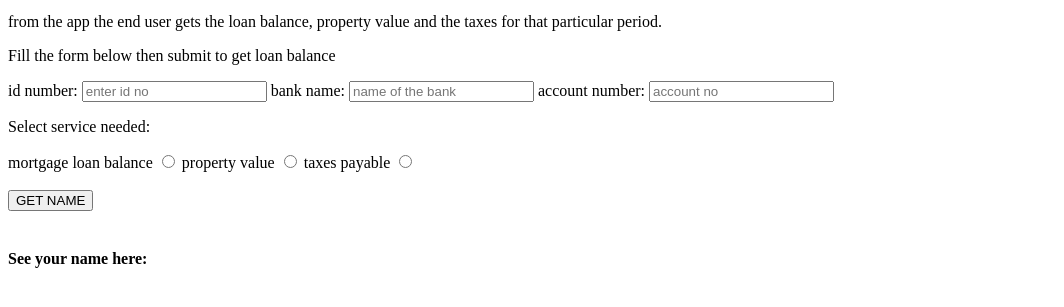
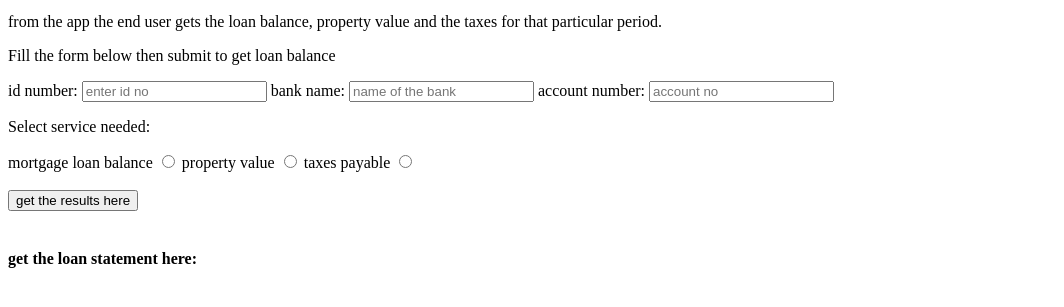
Before and after one commit to pgichunge/M-MORTGAGE, a plain HTML site: page index.html in a window 1280 px wide. Shown: the part 101-408 px from the top of the page, without its empty margins (0-1064 px from the left). Drawn offline with Linux system fonts and the light colour scheme; a script that the page names is missing.

Commit message:
[changes]

```diff
--- a/index.html
+++ b/index.html
@@ -44,12 +44,12 @@
 
           </label>
                 <br><br>
-                <input id="get-name" type="submit" name="" value="GET NAME">
+                <input id="get the results here" type="submit" name="" value="get the results here">
                 <br><br>
             </form>
 
 
-            <h4 id=display-name><strong>See your name here:</strong></h4>
+            <h4 id=results here><strong>get the loan statement here:</strong></h4>
             <p id="result"></p>
         </div>
     </div>
```
Also changed, not shown: js/index.js (added).
